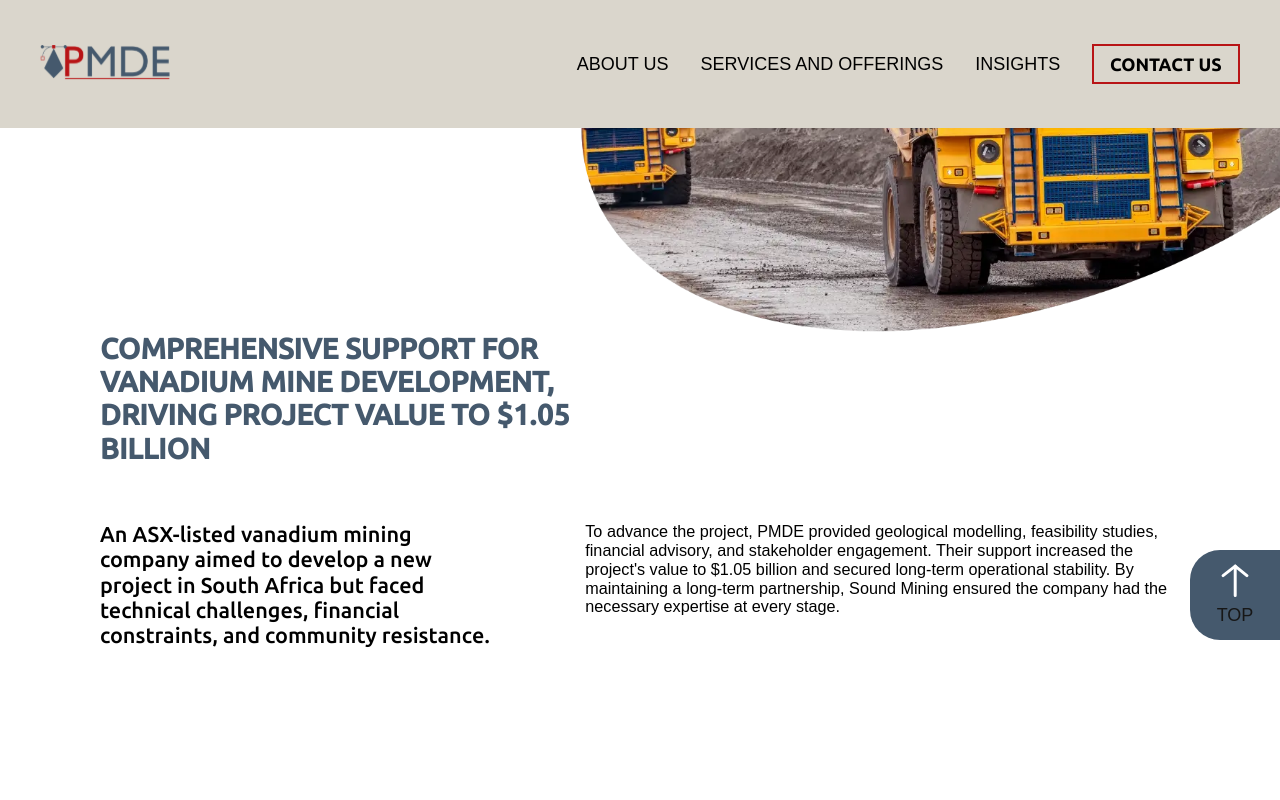
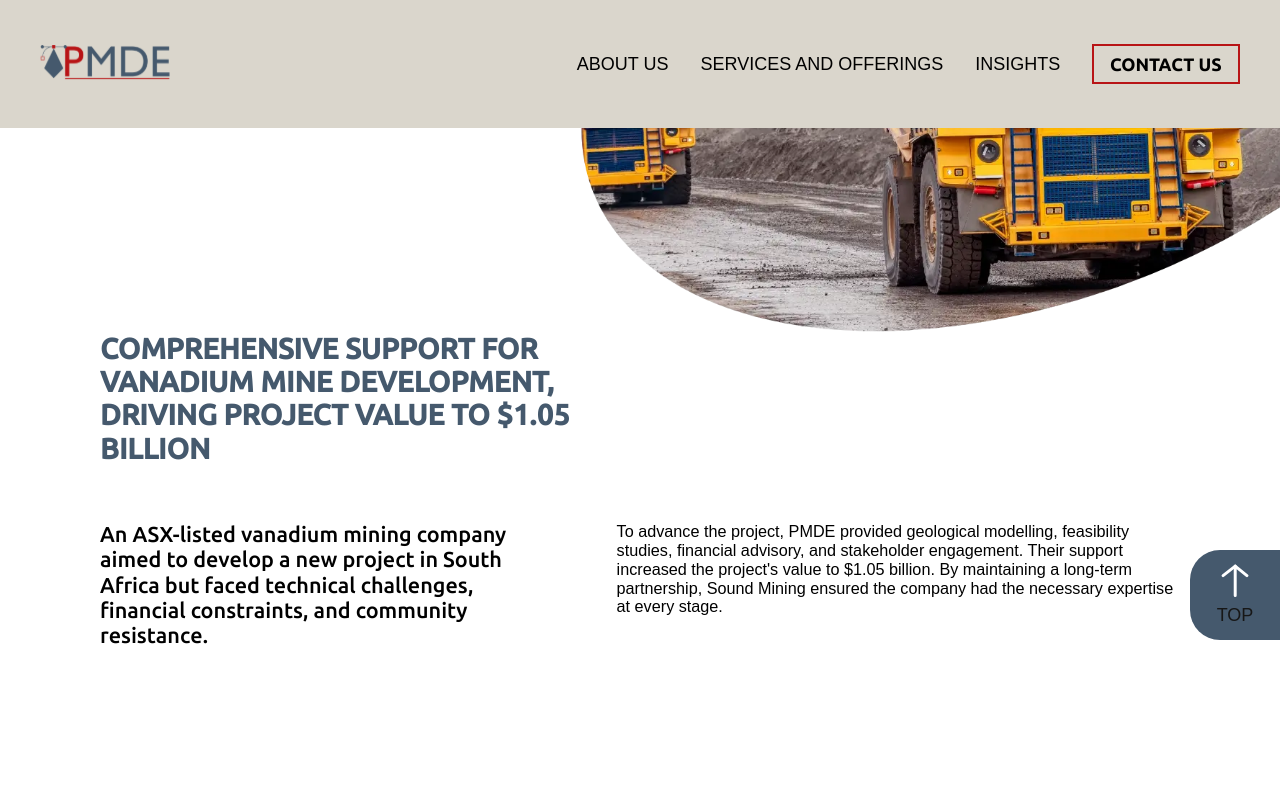
Before and after one commit to SoundMining-IT/pmde, a Next.js app: page /case-studies/comprehensive-support-for-vanadium-mine-development-driving-project-value-to-1-05 in a window 1280 px wide. Shown: the top 800 px of the page. Built offline with nearby package versions, Linux system fonts and the light colour scheme; a web font is replaced by a local one.

Commit message:
updated copy v2

```diff
--- a/data/CaseStudyData.ts
+++ b/data/CaseStudyData.ts
@@ -205,7 +205,7 @@ export const VanadiumCaseStudyData: CaseStudyData = {
   heroIntroText:
     "An ASX-listed vanadium mining company aimed to develop a new project in South Africa but faced technical challenges, financial constraints, and community resistance.",
   heroDescription:
-    "To advance the project, PMDE provided geological modelling, feasibility studies, financial advisory, and stakeholder engagement. Their support increased the project's value to $1.05 billion and secured long-term operational stability. By maintaining a long-term partnership, Sound Mining ensured the company had the necessary expertise at every stage.",
+    "To advance the project, PMDE provided geological modelling, feasibility studies, financial advisory, and stakeholder engagement. Their support increased the project's value to $1.05 billion. By maintaining a long-term partnership, Sound Mining ensured the company had the necessary expertise at every stage.",
   clientImage: "/images/TopVanadium.webp",
   clientTitle: "About the client",
   clientDescription:
```
